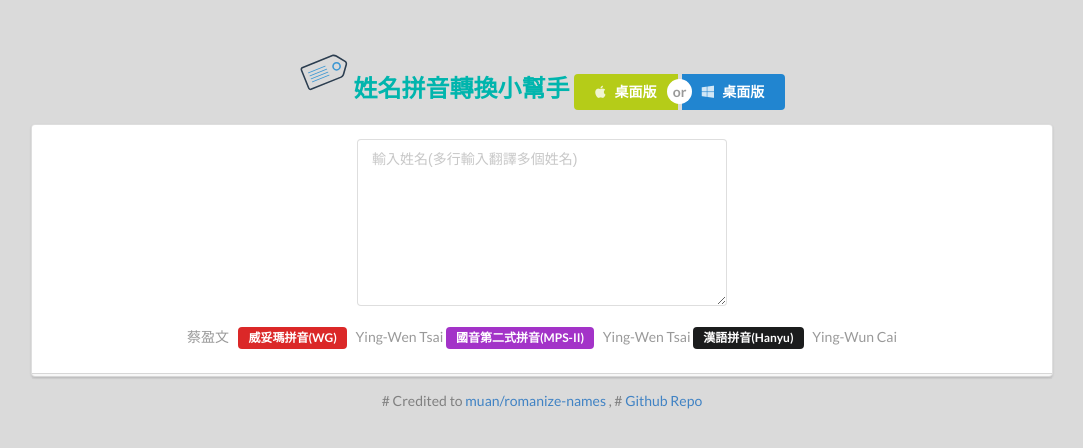
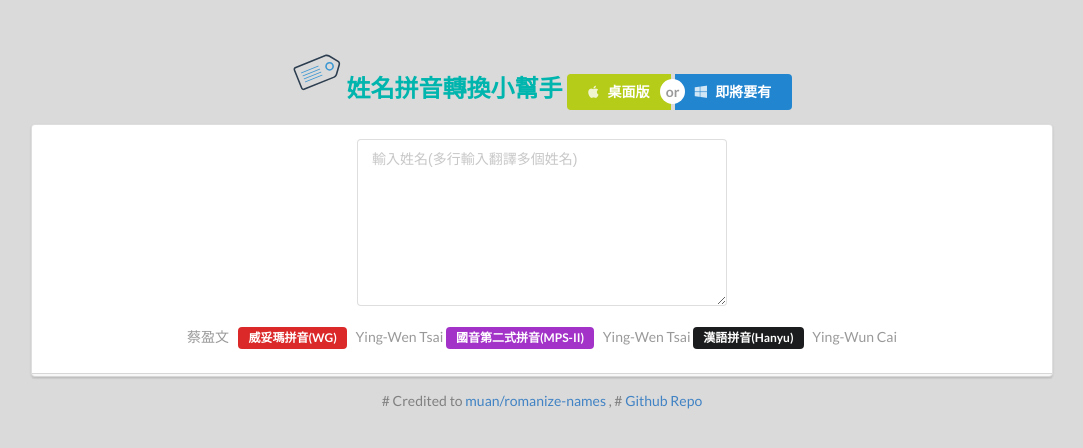
Before and after one commit to electronize/romanize, a website: page index.html in a window 1280 px wide. Shown: the whole page, without its empty margins (98-1181 px from the left). Drawn offline with nearby package versions, Linux system fonts and the light colour scheme.

Commit message:
Update index.html

```diff
--- a/index.html
+++ b/index.html
@@ -16,7 +16,7 @@
             <div class="ui buttons">
               <a class="ui olive button" href="https://github.com/electronize/romanize-names-desktop/releases/download/v0.1.0/NameTranslate-darwin-x64.zip" target="_blank"><i class="apple icon"></i>桌面版</a>
               <div class="or"></div>
-              <a class="ui blue button" href="#" target="_blank" data-content="快要來了!"><i class="windows icon"></i>桌面版</a>
+              <a class="ui blue button" href="#"><i class="windows icon"></i>即將要有</a>
             </div>
           </div>
         </h2>
```
